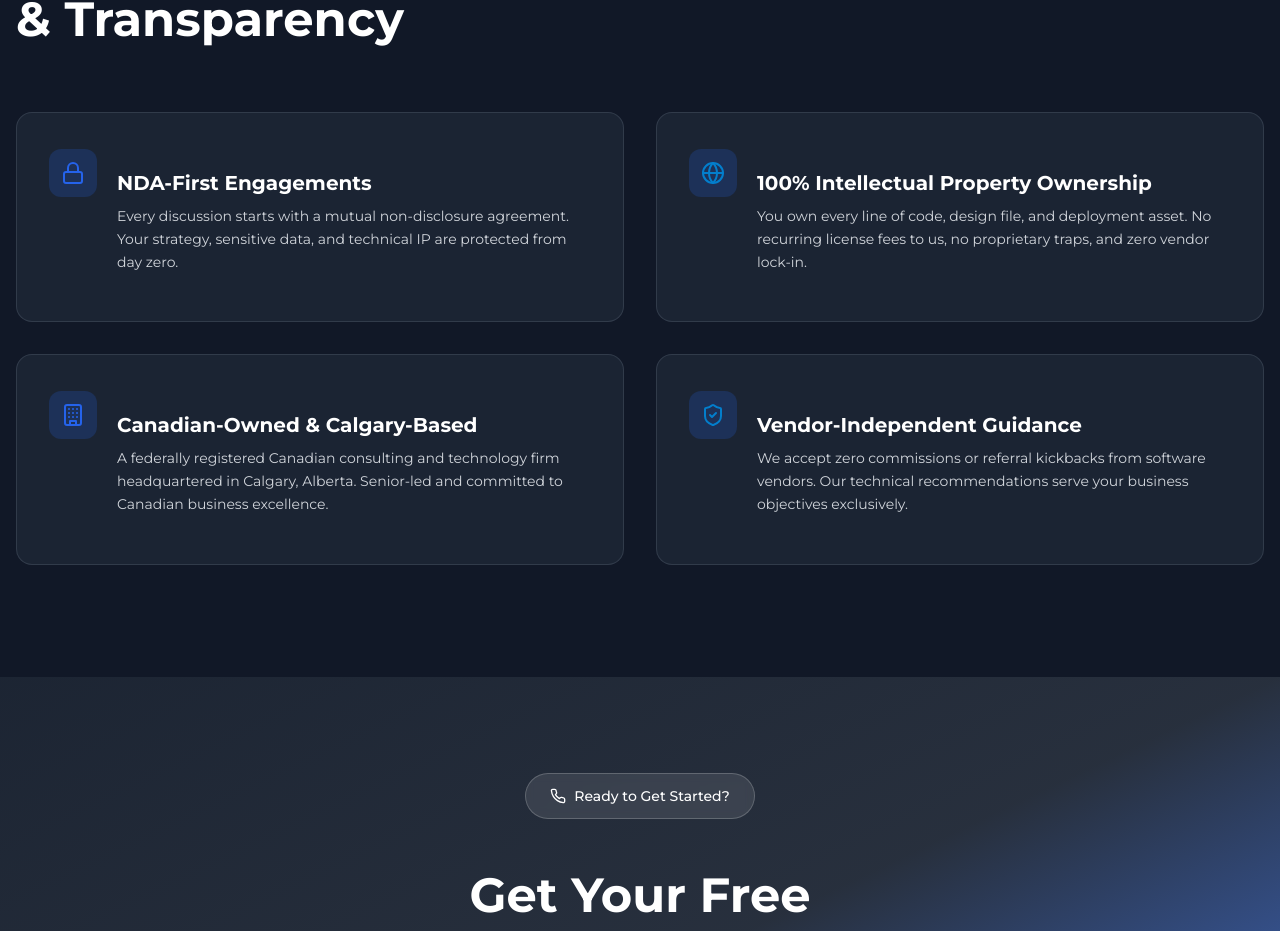
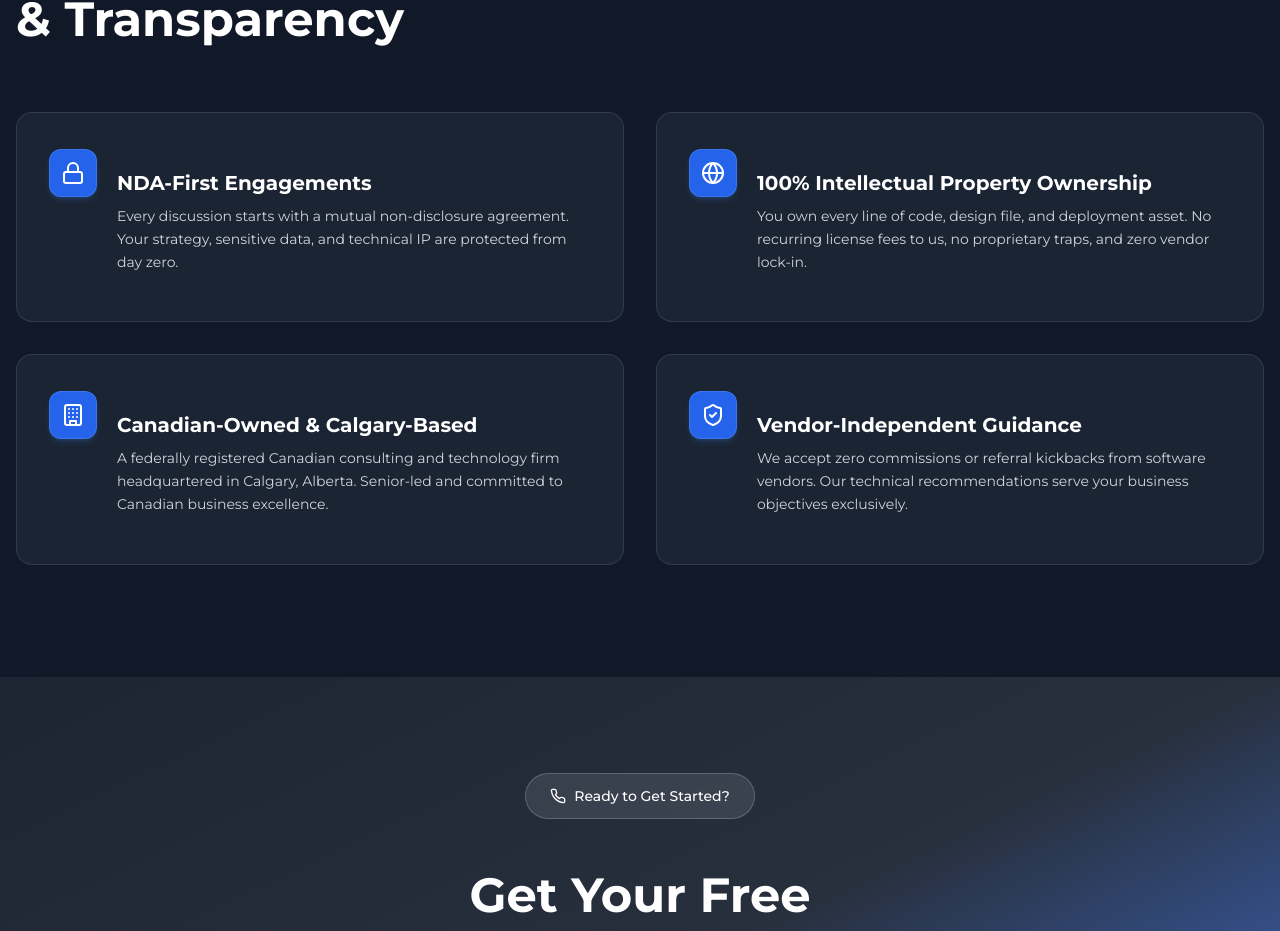
Before and after one commit to mamreinc/SecuNova2026, a React (Vite) app: page /about in a window 1280 px wide. Shown: the part 4270-5201 px from the top of the page. Built offline with nearby package versions, Linux system fonts and the light colour scheme.

Commit message:
Fix icon contrast and container background on trust items cards in AboutPage.tsx

```diff
--- a/src/pages/AboutPage.tsx
+++ b/src/pages/AboutPage.tsx
@@ -49,22 +49,22 @@ const AboutPage: React.FC = () => {
 
   const TRUST_ITEMS = [
     {
-      icon: <Lock className="w-6 h-6 text-secunova-blue" />,
+      icon: <Lock className="w-6 h-6 text-white" />,
       title: "NDA-First Engagements",
       desc: "Every discussion starts with a mutual non-disclosure agreement. Your strategy, sensitive data, and technical IP are protected from day zero."
     },
     {
-      icon: <Globe className="w-6 h-6 text-secunova-light" />,
+      icon: <Globe className="w-6 h-6 text-white" />,
       title: "100% Intellectual Property Ownership",
       desc: "You own every line of code, design file, and deployment asset. No recurring license fees to us, no proprietary traps, and zero vendor lock-in."
     },
     {
-      icon: <Building className="w-6 h-6 text-secunova-blue" />,
+      icon: <Building className="w-6 h-6 text-white" />,
       title: "Canadian-Owned & Calgary-Based",
       desc: "A federally registered Canadian consulting and technology firm headquartered in Calgary, Alberta. Senior-led and committed to Canadian business excellence."
     },
     {
-      icon: <ShieldCheck className="w-6 h-6 text-secunova-light" />,
+      icon: <ShieldCheck className="w-6 h-6 text-white" />,
       title: "Vendor-Independent Guidance",
       desc: "We accept zero commissions or referral kickbacks from software vendors. Our technical recommendations serve your business objectives exclusively."
     },
@@ -387,7 +387,7 @@ const AboutPage: React.FC = () => {
           <div className="grid grid-cols-1 md:grid-cols-2 gap-8">
             {TRUST_ITEMS.map((item, idx) => (
               <div key={idx} className="flex items-start gap-5 p-8 rounded-2xl bg-gray-800/80 border border-gray-700/80 hover:border-secunova-blue/50 transition-colors">
-                <div className="w-12 h-12 rounded-xl bg-secunova-blue/20 flex items-center justify-center flex-shrink-0 text-secunova-light mt-1">
+                <div className="w-12 h-12 rounded-xl bg-secunova-blue border border-blue-400/30 flex items-center justify-center flex-shrink-0 text-white shadow-md shadow-blue-500/20 mt-1">
                   {item.icon}
                 </div>
                 <div>
```
